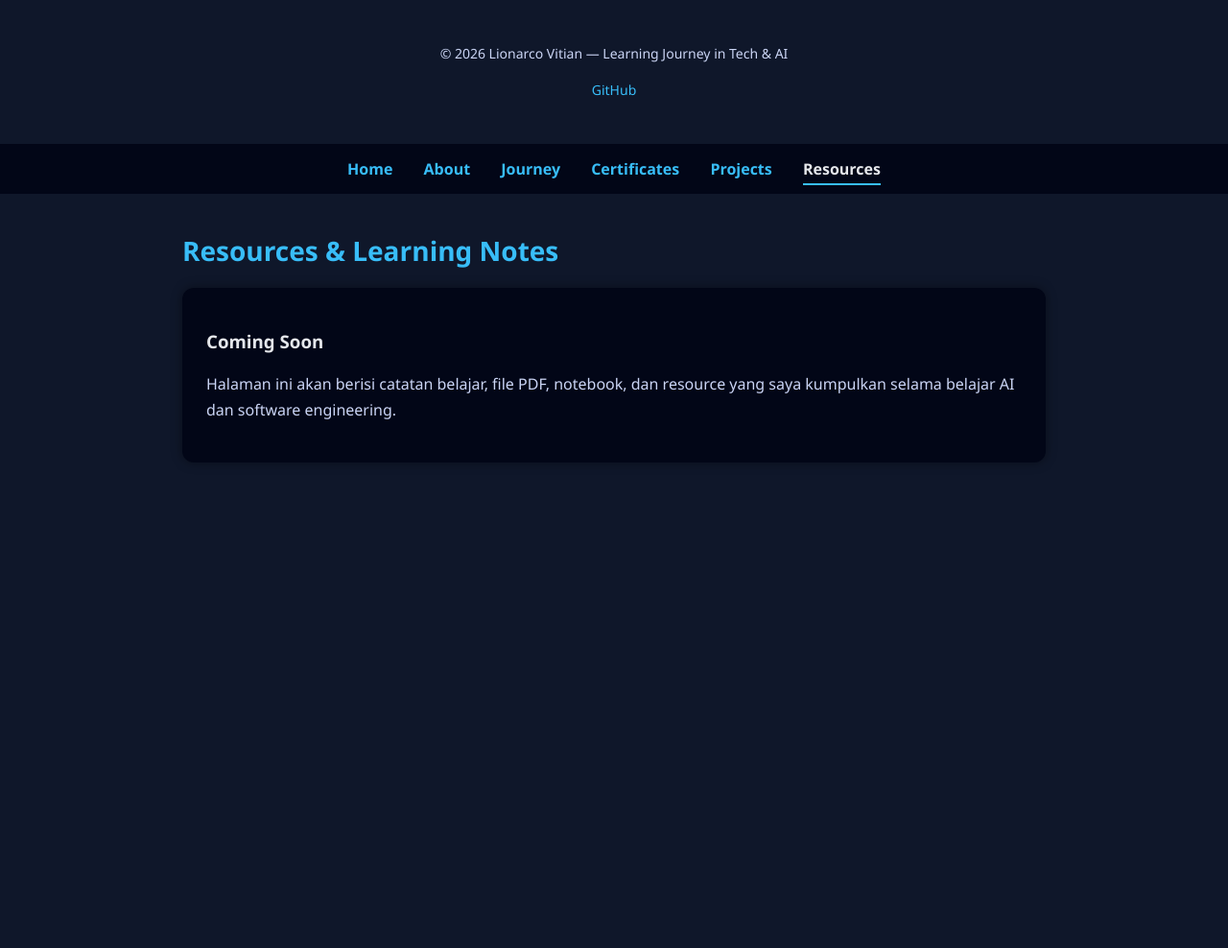
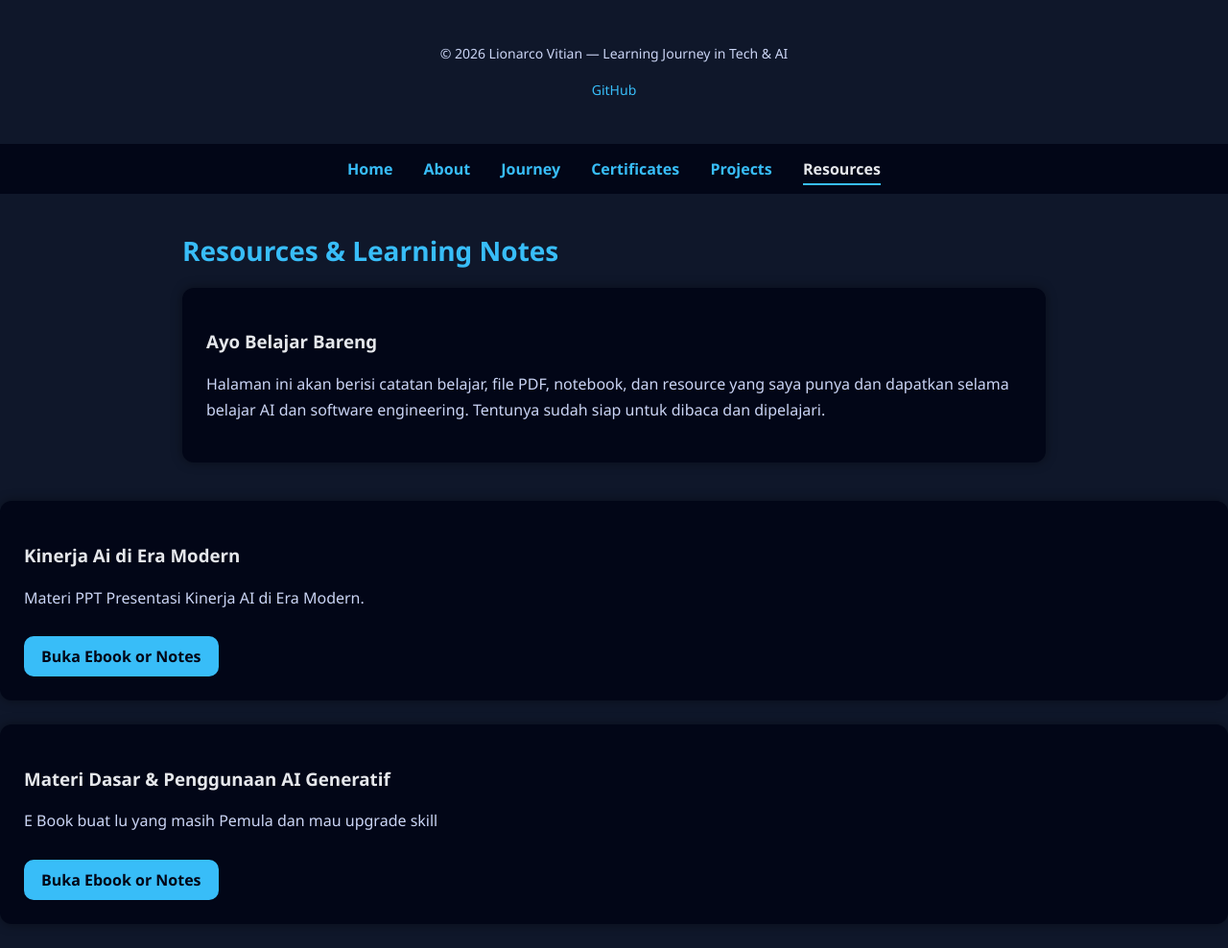
Before and after one commit to Lionarco/lionarco-portofolio, a plain HTML site: page notes.html in a window 1280 px wide. Shown: the whole page at 96% size. Before the commit the page ends 800 px from the top, so only its background shows below. Drawn offline with Linux system fonts and the light colour scheme.

Commit message:
Update certificates and ebook section

```diff
--- a/notes.html
+++ b/notes.html
@@ -28,13 +28,32 @@
   <h2 class="section-title">Resources & Learning Notes</h2>
 
   <div class="card">
-    <h3>Coming Soon</h3>
+    <h3>Ayo Belajar Bareng</h3>
     <p>
       Halaman ini akan berisi catatan belajar, file PDF, notebook, dan resource
-      yang saya kumpulkan selama belajar AI dan software engineering.
+      yang saya punya dan dapatkan selama belajar AI dan software engineering.
+      Tentunya sudah siap untuk dibaca dan dipelajari.
     </p>
   </div>
 </div>
 
+<div class="card">
+  <h3>Kinerja Ai di Era Modern</h3>
+  <p>
+    Materi PPT Presentasi Kinerja AI di Era Modern.</p>
+  <a class="button" href="assets/e-book & notes/materi-ppt-kinerja-ai-era-modern.pdf" target="_blank">
+    Buka Ebook or Notes
+  </a>
+</div>
+
+<div class="card">
+  <h3>Materi Dasar & Penggunaan AI Generatif</h3>
+  <p>
+    E Book buat lu yang masih Pemula dan mau upgrade skill</p>
+  <a class="button" href="assets/e-book & notes/ebook-materi-link-akseskelasruang-ai.pdf" target="_blank">
+    Buka Ebook or Notes
+  </a>
+</div>
+
 </body>
 </html>
```
Also changed, not shown: certificates.html (+3 -5 lines).
